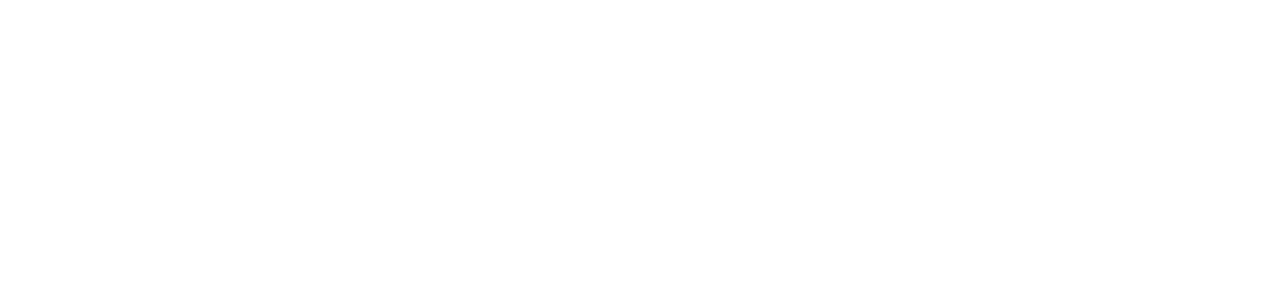
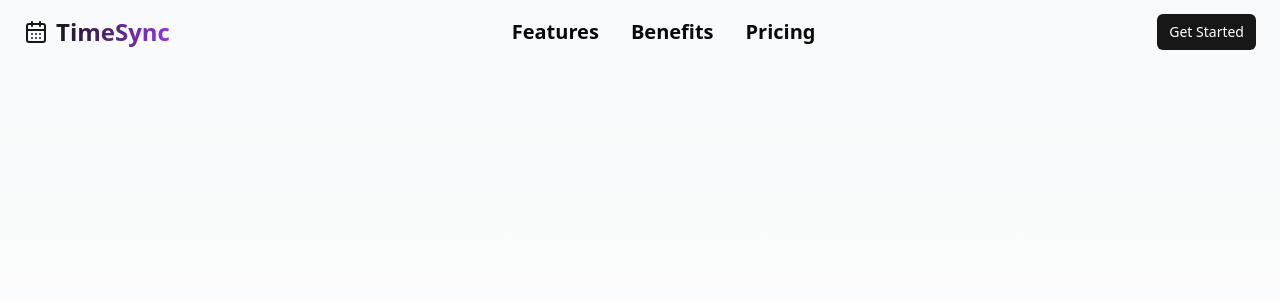
Before and after one commit to Jenaide/tymesync, a Next.js app: page / in a window 1280 px wide. Shown: the top 300 px of the page. Built offline with nearby package versions, Linux system fonts and the light colour scheme.

Commit message:
created header and navbar

```diff
--- a/package.json
+++ b/package.json
@@ -9,8 +9,10 @@
     "lint": "next lint"
   },
   "dependencies": {
+    "@radix-ui/react-slot": "^1.1.1",
     "class-variance-authority": "^0.7.1",
     "clsx": "^2.1.1",
+    "framer-motion": "^11.16.0",
     "lucide-react": "^0.469.0",
     "next": "15.1.3",
     "react": "^18.3.1",
--- a/src/app/page.tsx
+++ b/src/app/page.tsx
@@ -1,7 +1,10 @@
+import { Header } from "@/components/landing_page_ui/Header";
 
 
 export default function Home() {
   return (
-    <div></div>
+    <div className="flex flex-col min-h-screen bg-gradient-to-b from-gray-50 to-white dark:from-gray-900 dark:to-gray-800">
+      <Header />
+    </div>
   );
 }
--- /dev/null
+++ b/src/components/landing_page_ui/Header.tsx
@@ -0,0 +1,94 @@
+"use client"
+import { motion } from "framer-motion";
+import { CalendarDays, Menu, X } from "lucide-react";
+import Link from "next/link";
+import { useEffect, useState } from "react";
+import { Button } from "../ui/button";
+
+export function Header(){
+
+    const [isScrolled, setIsScrolled] = useState(false)
+    const [isMobileMenuOpen, setIsMobileMenuOpen] = useState(false)
+
+    useEffect(() => {
+        const handleScroll = () => {
+        setIsScrolled(window.scrollY > 10)
+        }
+        window.addEventListener('scroll', handleScroll)
+        return () => window.removeEventListener('scroll', handleScroll)
+    }, [])
+
+    const navItems = [
+        { name: 'Features', href: '#features' },
+        { name: 'Benefits', href: '#benefits' },
+        { name: 'Pricing', href: '#pricing' },
+    ]
+
+    return (
+        <motion.header
+            className={`px-4 lg:px-6 h-16 flex items-center fixed w-full z-50 transition-colors duration-300 ${
+                isScrolled ? 'bg-white/20 dark:bg-gray-900/80 backdrop-blur-sm shadow-md' : 'bg-transparent'
+            }`}
+            initial={{ y: -100 }}
+            animate={{ y: 0 }}
+            transition={{ type: 'spring', stiffness: 300, damping: 30 }}
+            >
+            <div className="container mx-auto flex items-center justify-between">
+                <Link className="flex items-center justify-center" href="/">
+                <CalendarDays className="h-6 w-6 text-primary" />
+                <span className="ml-2 font-sans text-2xl font-bold bg-clip-text text-transparent bg-gradient-to-r from-primary to-purple-600">
+                    TimeSync
+                </span>
+                </Link>
+                <nav className="hidden md:flex space-x-8">
+                {navItems.map((item) => (
+                    <Link
+                    key={item.name}
+                    href={item.href}
+                    className="text-xl font-sans font-semibold hover:text-primary transition-colors relative group"
+                    >
+                    {item.name}
+                    <span className="absolute left-0 right-0 bottom-0 h-0.5 bg-primary scale-x-0 group-hover:scale-x-100 transition-transform origin-left" />
+                    </Link>
+                ))}
+                </nav>
+                <div className="hidden md:block">
+                <Button size="sm" className="bg-primary font-sans hover:bg-primary/90 text-white">
+                    Get Started
+                </Button>
+                </div>
+                <button
+                className="md:hidden text-gray-600 hover:text-primary transition-colors"
+                onClick={() => setIsMobileMenuOpen(!isMobileMenuOpen)}
+                >
+                {isMobileMenuOpen ? <X className="h-6 w-6" /> : <Menu className="h-6 w-6" />}
+                </button>
+            </div>
+            {isMobileMenuOpen && (
+                <motion.div
+                className="absolute top-16 left-0 right-0 bg-white dark:bg-gray-900 shadow-lg py-4"
+                initial={{ opacity: 0, y: -20 }}
+                animate={{ opacity: 1, y: 0 }}
+                exit={{ opacity: 0, y: -20 }}
+                transition={{ duration: 0.3 }}
+                >
+                <nav className="flex flex-col space-y-4 px-4">
+                    {navItems.map((item) => (
+                    <Link
+                        key={item.name}
+                        href={item.href}
+                        className="text-sm font-medium hover:text-primary transition-colors"
+                        onClick={() => setIsMobileMenuOpen(false)}
+                    >
+                        {item.name}
+                    </Link>
+                    ))}
+                    <Button size="sm" className="bg-primary hover:bg-primary/90 text-white w-full">
+                    Get Started
+                    </Button>
+                </nav>
+                </motion.div>
+            )}
+        </motion.header>
+    )
+}
--- /dev/null
+++ b/src/components/ui/button.tsx
@@ -0,0 +1,56 @@
+import * as React from "react"
+import { Slot } from "@radix-ui/react-slot"
+import { cva, type VariantProps } from "class-variance-authority"
+
+import { cn } from "@/lib/utils"
+
+const buttonVariants = cva(
+  "inline-flex items-center justify-center gap-2 whitespace-nowrap rounded-md text-sm font-medium ring-offset-background transition-colors focus-visible:outline-none focus-visible:ring-2 focus-visible:ring-ring focus-visible:ring-offset-2 disabled:pointer-events-none disabled:opacity-50 [&_svg]:pointer-events-none [&_svg]:size-4 [&_svg]:shrink-0",
+  {
+    variants: {
+      variant: {
+        default: "bg-primary text-primary-foreground hover:bg-primary/90",
+        destructive:
+          "bg-destructive text-destructive-foreground hover:bg-destructive/90",
+        outline:
+          "border border-input bg-background hover:bg-accent hover:text-accent-foreground",
+        secondary:
+          "bg-secondary text-secondary-foreground hover:bg-secondary/80",
+        ghost: "hover:bg-accent hover:text-accent-foreground",
+        link: "text-primary underline-offset-4 hover:underline",
+      },
+      size: {
+        default: "h-10 px-4 py-2",
+        sm: "h-9 rounded-md px-3",
+        lg: "h-11 rounded-md px-8",
+        icon: "h-10 w-10",
+      },
+    },
+    defaultVariants: {
+      variant: "default",
+      size: "default",
+    },
+  }
+)
+
+export interface ButtonProps
+  extends React.ButtonHTMLAttributes<HTMLButtonElement>,
+    VariantProps<typeof buttonVariants> {
+  asChild?: boolean
+}
+
+const Button = React.forwardRef<HTMLButtonElement, ButtonProps>(
+  ({ className, variant, size, asChild = false, ...props }, ref) => {
+    const Comp = asChild ? Slot : "button"
+    return (
+      <Comp
+        className={cn(buttonVariants({ variant, size, className }))}
+        ref={ref}
+        {...props}
+      />
+    )
+  }
+)
+Button.displayName = "Button"
+
+export { Button, buttonVariants }
```
Also changed, not shown: src/components/landing_page_ui/Benefits.tsx (added), src/components/landing_page_ui/Features.tsx (added), src/components/landing_page_ui/Footer.tsx (added), src/components/landing_page_ui/HeroSection.tsx (added), src/components/landing_page_ui/Pricing.tsx (added), src/components/landing_page_ui/join-us.tsx (added), 1 other file (tests, documents, lock files or other folders).
